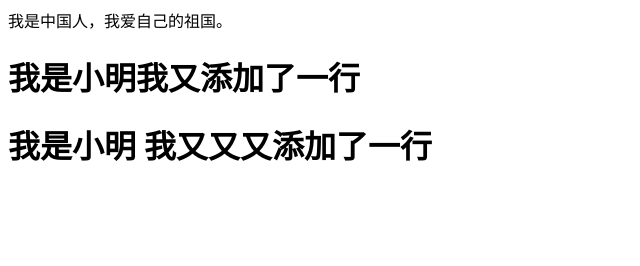
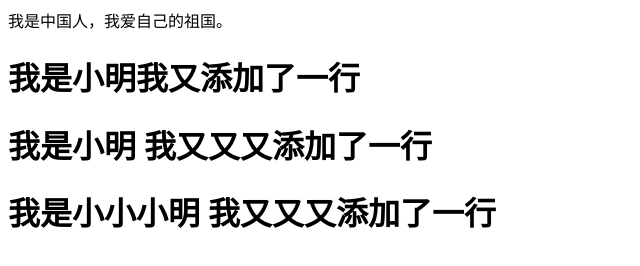
Before and after one commit to azuicc/test1, a plain HTML site: page index.html in a window 1280 px wide. Shown: the whole page, without its empty margins (0-640 px from the left). Drawn offline with Linux system fonts and the light colour scheme.

Commit message:
我是小小小明我又又又又添加一行

```diff
--- a/index.html
+++ b/index.html
@@ -9,5 +9,6 @@
     我是中国人，我爱自己的祖国。
     <h1>我是小明我又添加了一行</h1>
     <h1>我是小明 我又又又添加了一行</h1>
+    <h1>我是小小小明 我又又又添加了一行</h1>
 </body>
 </html>
```
